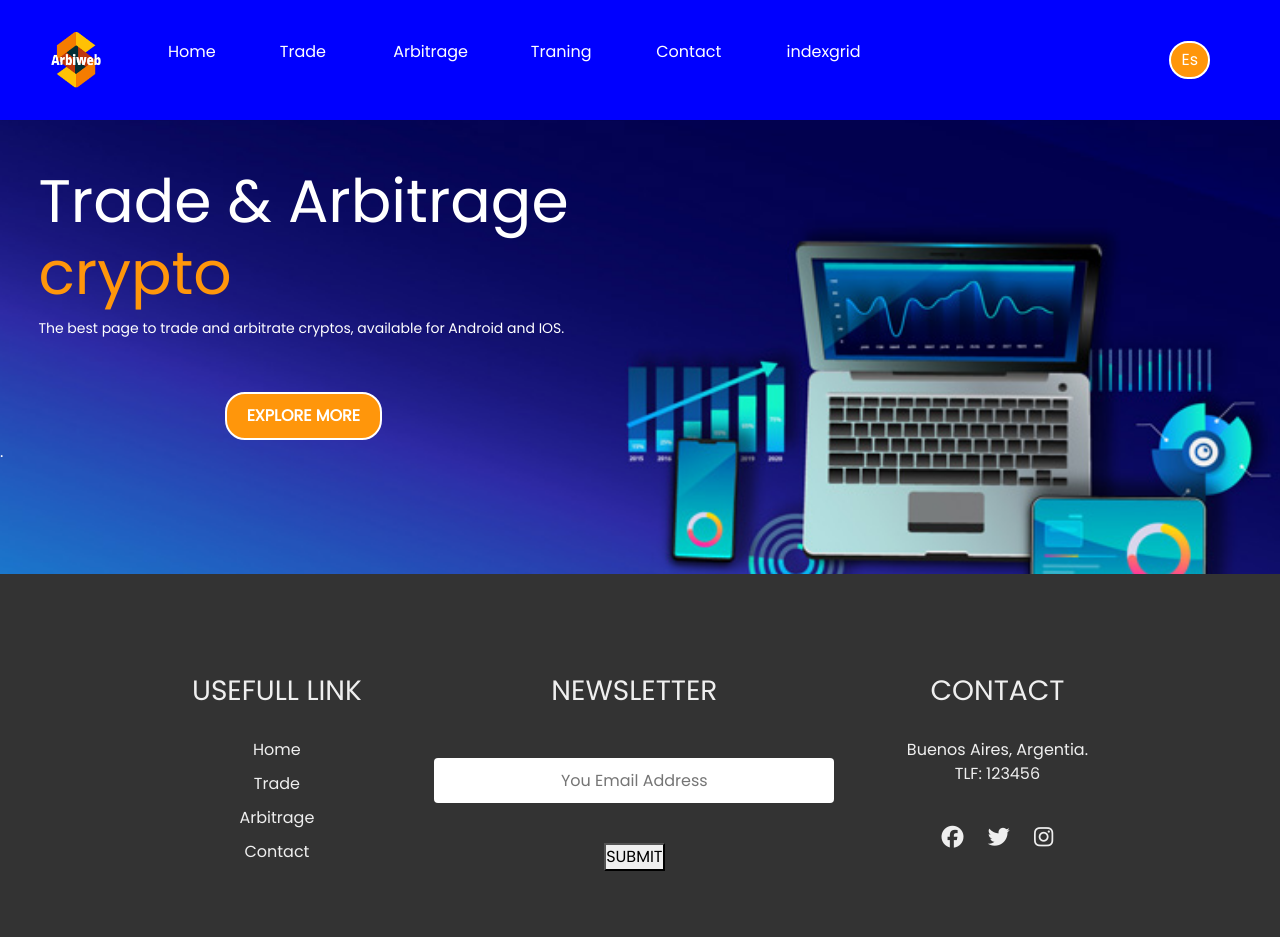
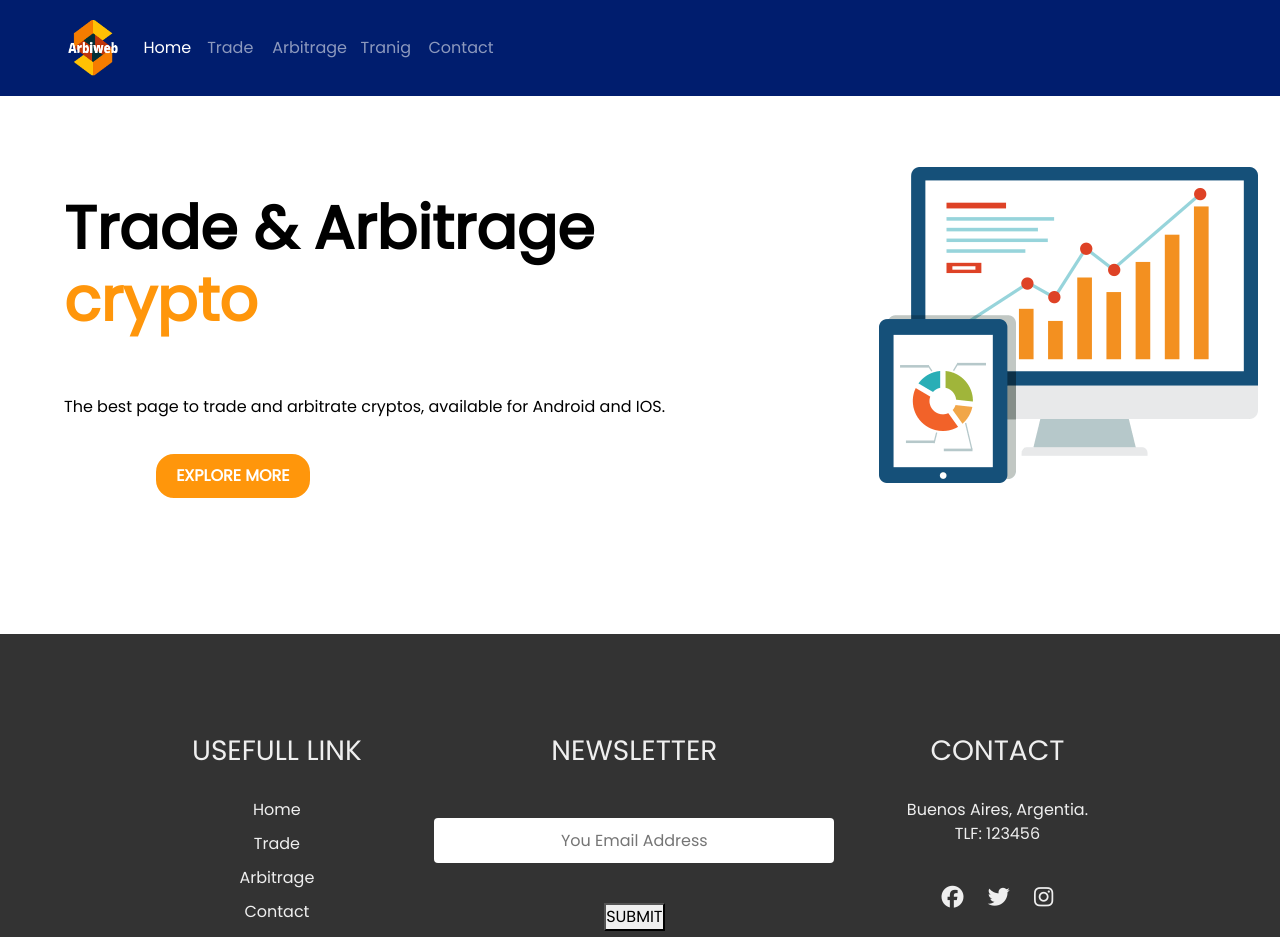
Before and after one commit to venturayohan/primer-repositorio-con-animaciones-, a plain HTML site: page index.html in a window 1280 px wide. Shown: the top 937 px of the page. Drawn offline with nearby package versions, Linux system fonts and the light colour scheme.

Commit message:
cambios en el index

```diff
--- a/index.html
+++ b/index.html
@@ -16,27 +16,39 @@
 </head>
 
 <body class="main-container">
-    <header class="header-grid">
-        <!-- header/ barra de navegacion -->
-        <div class="div-container">
-            <nav class="nav">
-                <img src="images/logo.png" alt="logo" class="logo">
-                <ul class="list">
-                    <li><a href="index.html">Home</a></li>
-                    <li><a href="trade.html">Trade</a></li>
-                    <li><a href="arbitrage.html">Arbitrage</a></li>
-                    <li><a href="traning.html">Traning</a></li>
-                    <li><a href="#contacto">Contact</a></li>
-                    <li><a href="indexgrid.html">indexgrid</a></li>
+    <header>
+        <nav class="navbar navbar-expand-lg navbar-dark " style="background-color: #001D6E;">
+            <div class="container-fluid nav-style ">
+              <a class="navbar-brand" href="index.html"><img src="images/logo.png" alt="Logo Arbiweb" class="logo"></a>
+              <button class="navbar-toggler" type="button" data-bs-toggle="collapse" data-bs-target="#navbarNav" aria-controls="navbarNav" aria-expanded="false" aria-label="Toggle navigation">
+                <span class="navbar-toggler-icon"></span>
+              </button>
+              <div class="collapse navbar-collapse justify-content-space-around div-lista" id="navbarNav">
+                <ul class="navbar-nav nav-ul" >
+                  <li class="nav-item ">
+                    <a class="nav-link active nav-a" aria-current="page" href="#">Home</a>
+                  </li>
+                  <li class="nav-item">
+                    <a class="nav-link nav-a" href="#" >Trade</a>
+                  </li>
+                  <li class="nav-item">
+                    <a class="nav-link nav-a" href="#">Arbitrage</a>
+                  </li>
+                  <li class="nav-item">
+                    <a class="nav-link cursor-pointer nav-a" href="#">Tranig</a>
+                  </li>
+                  <li class="nav-item">
+                    <a class="nav-link cursor-pointer nav-a" href="#">Contact</a>
+                  </li>
                 </ul>
-                <!-- boton cambio de idioma "referencia" -->
-                <a href="#" class="btn">Es</a>
-            </nav>
-        </div>
+              </div>
+            </div>
+          </nav>
     </header>
     <main>
         <!-- titulos y subtilos -->
         <section class="contents">
+          <img src="images/background2.1.png" alt="background-images" class="img-front ">
             <section class="title">
                 <h1>Trade & Arbitrage <br> <span>crypto</span></h1>
                 <p>The best page to trade and arbitrate cryptos, available for Android and IOS.</p>
--- a/style.css
+++ b/style.css
@@ -9,13 +9,10 @@
 .main-container{
     width: 100%;
     height: 100vh;
-    background-image: url(images/background2.jpg);
     background-repeat: no-repeat;
     background-position: center;
     background-size:cover;
     color: #fff;
-
-
 }
 
 /*flex barra de navegacion*/
@@ -60,24 +57,45 @@ nav ul li a{
     position: sticky;
     top: 0;
     background-color: #ff960b;
+    transition: 1s;
+}
+.btn:hover{
+    transform: scale(1.1);
+    transition: all 1s;
+}
+.contents{
+    display: flex;
+    flex-direction: row-reverse;
+    justify-content: space-between;
+    align-items: center;
+    margin-top: 4%;
 
 }
-
-
 .title{
     margin-top: 3.5%;
     margin-left: 3%;
 }
+.btn:hover{
+    transform: 1.1px;
+    transition: all 1s;
+}
 /*titulo principal*/
+.title{
+    margin-left: 5%;
+}
 .title h1{
+    margin-bottom: 10%;
     font-size: 60px;
+    font-weight: bold;
+    color: #000;
 }
 .title h1 span{
     color: #ff960b;
 }
 .title p{
     line-height: 22px;
-    font-size: 14px;
+    font-size: 16px;
+    color: #000;
 }
 .title .btn{
     display: inline-block;
@@ -393,3 +411,20 @@ margin: auto;
     }
 
 }
+.nav-style{
+    margin-left: 4%;
+    height: 5rem;
+}
+.nav-a{
+    color: #fff;
+}
+.div-lista .nav-ul li a{
+    color: #fff;
+}
+.logo{
+    margin-left: 10%;
+}
+.nav-a:hover{
+    transform: scale(1.05);
+    transition: 0.5s;
+}
```
Also changed, not shown: images/background2.1.png (added).
